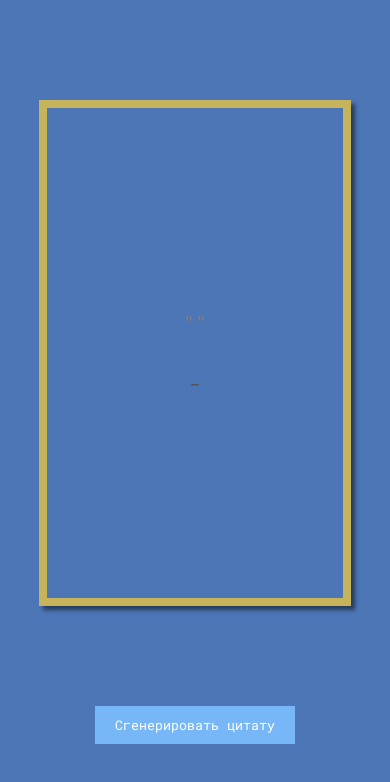
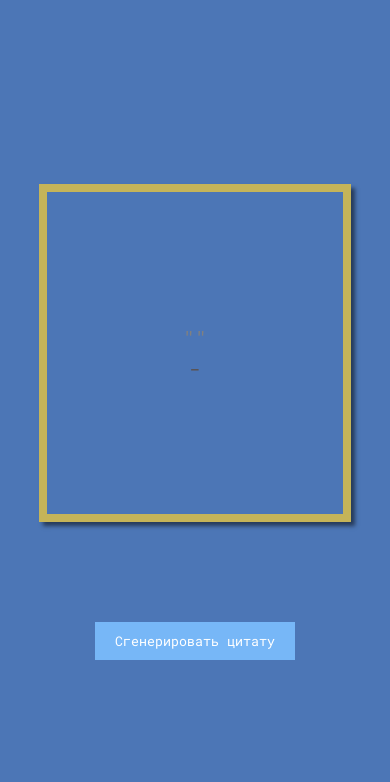
Before and after one commit to shamrr/random-quotes, a plain HTML site: page index.html in a window 390 px wide. Drawn offline with Linux system fonts and the light colour scheme.

Commit message:
fix: add  style from media

```diff
--- a/style.css
+++ b/style.css
@@ -97,6 +97,10 @@ h1,h2,h3,h4,h5,h6{font-size:inherit;font-weight: 400;}
 }
 
 @media (max-width: 768px){
+    .quotes{
+        gap: 10px;
+        height: 40%;
+    }
     .quote{
         max-width: 70%;
         font-size: 20px;
```
